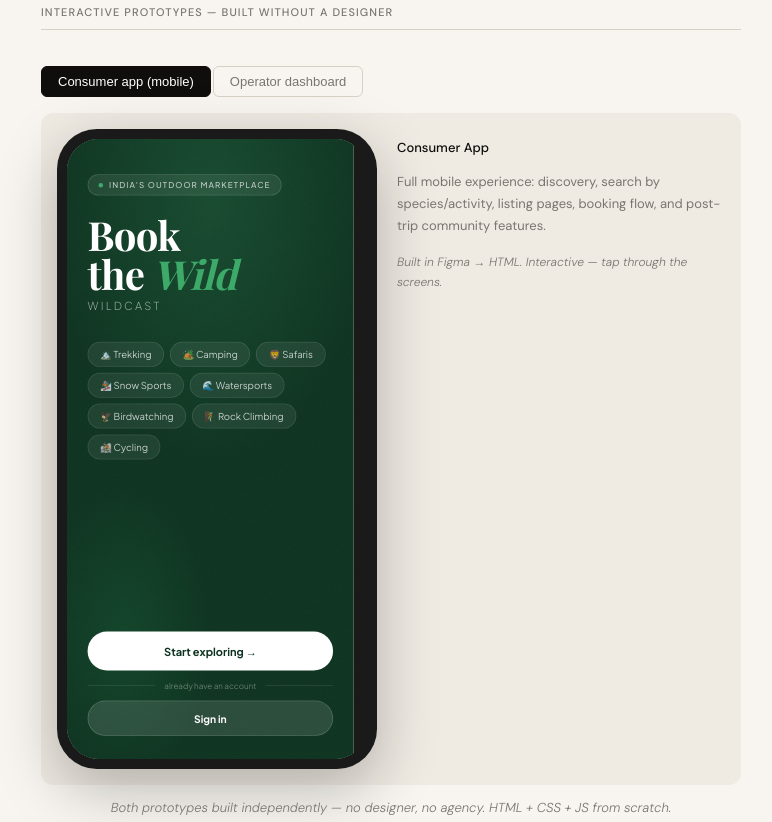
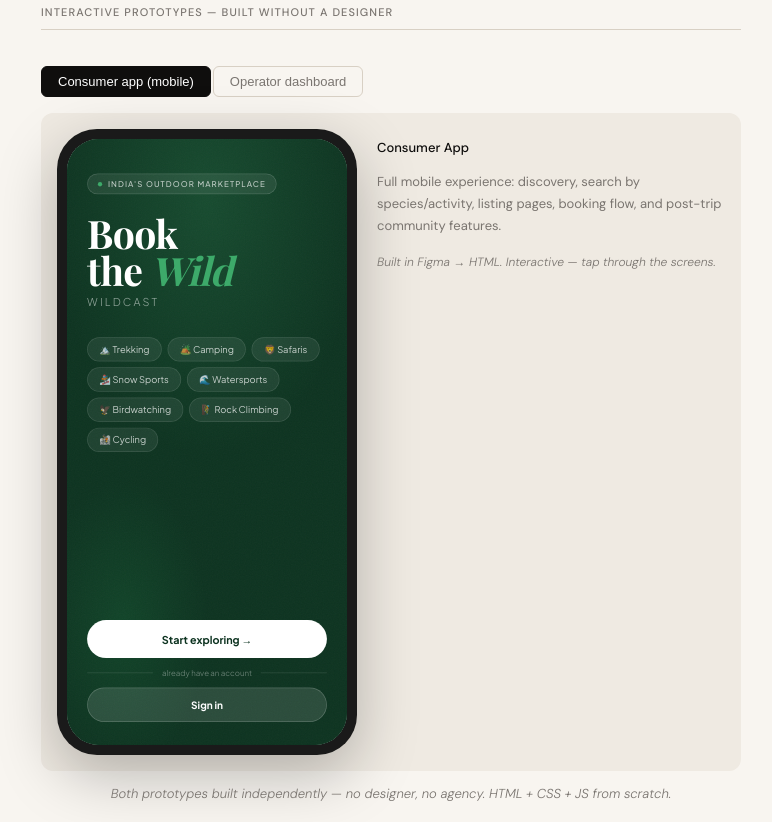
Before and after one commit to manishmosalpuri/portfolio, a plain HTML site: page index.html in a window 1280 px wide. Shown: the part 4972-5794 px from the top of the page, without its empty margins (249-1021 px from the left). Drawn offline with nearby package versions, Linux system fonts and the light colour scheme; a web font is replaced by a local one.

Commit message:
Add files via upload

```diff
--- a/index.html
+++ b/index.html
@@ -121,7 +121,7 @@
     flex-wrap: wrap;
   }
   .phone-shell {
-    width: 320px;
+    width: 300px;
     flex-shrink: 0;
   }
   .phone-chrome {
@@ -133,16 +133,11 @@
   .phone-inner {
     border-radius: 32px;
     overflow: hidden;
-    height: 620px;
+    height: 606px;
     position: relative;
   }
   .phone-inner iframe {
-    width: 390px;
-    height: 844px;
     border: none;
-    transform: scale(0.735);
-    transform-origin: top left;
-    pointer-events: auto;
   }
   .desktop-shell {
     flex: 1;
@@ -165,7 +160,7 @@
   .d-dot { width: 10px; height: 10px; border-radius: 50%; }
   .d-url { flex: 1; background: #2a2a2a; border-radius: 4px; padding: 4px 10px; font-size: 11px; color: #888; font-family: monospace; }
   .desktop-inner { height: 520px; overflow: hidden; }
-  .desktop-inner iframe { width: 1200px; height: 844px; border: none; transform: scale(0.52); transform-origin: top left; pointer-events: auto; }
+  .desktop-inner iframe { border: none; }
 
   .proto-note { font-size: 13px; color: var(--ink-3); font-style: italic; margin-top: 12px; text-align: center; }
 
@@ -454,7 +449,7 @@
         <div class="phone-shell">
           <div class="phone-chrome">
             <div class="phone-inner">
-              <iframe src="wildcast_customer.html" title="WildCast consumer mobile app prototype" style="width:390px;height:844px;border:none;transform:scale(0.735);transform-origin:top left;pointer-events:auto;" allowfullscreen></iframe></iframe>
+              <iframe src="wildcast_customer.html" title="WildCast consumer mobile app prototype" style="width:390px;height:844px;border:none;display:block;transform:scale(0.718);transform-origin:top left;" allowfullscreen></iframe>
             </div>
           </div>
         </div>
@@ -469,7 +464,7 @@
         <div class="phone-shell">
           <div class="phone-chrome">
             <div class="phone-inner">
-              <iframe src="wildcast_operator.html" title="WildCast operator dashboard prototype" style="width:390px;height:844px;border:none;transform:scale(0.735);transform-origin:top left;pointer-events:auto;" allowfullscreen></iframe>
+              <iframe src="wildcast_operator.html" title="WildCast operator dashboard prototype" style="width:390px;height:844px;border:none;display:block;transform:scale(0.718);transform-origin:top left;" allowfullscreen></iframe>
             </div>
           </div>
         </div>
```
